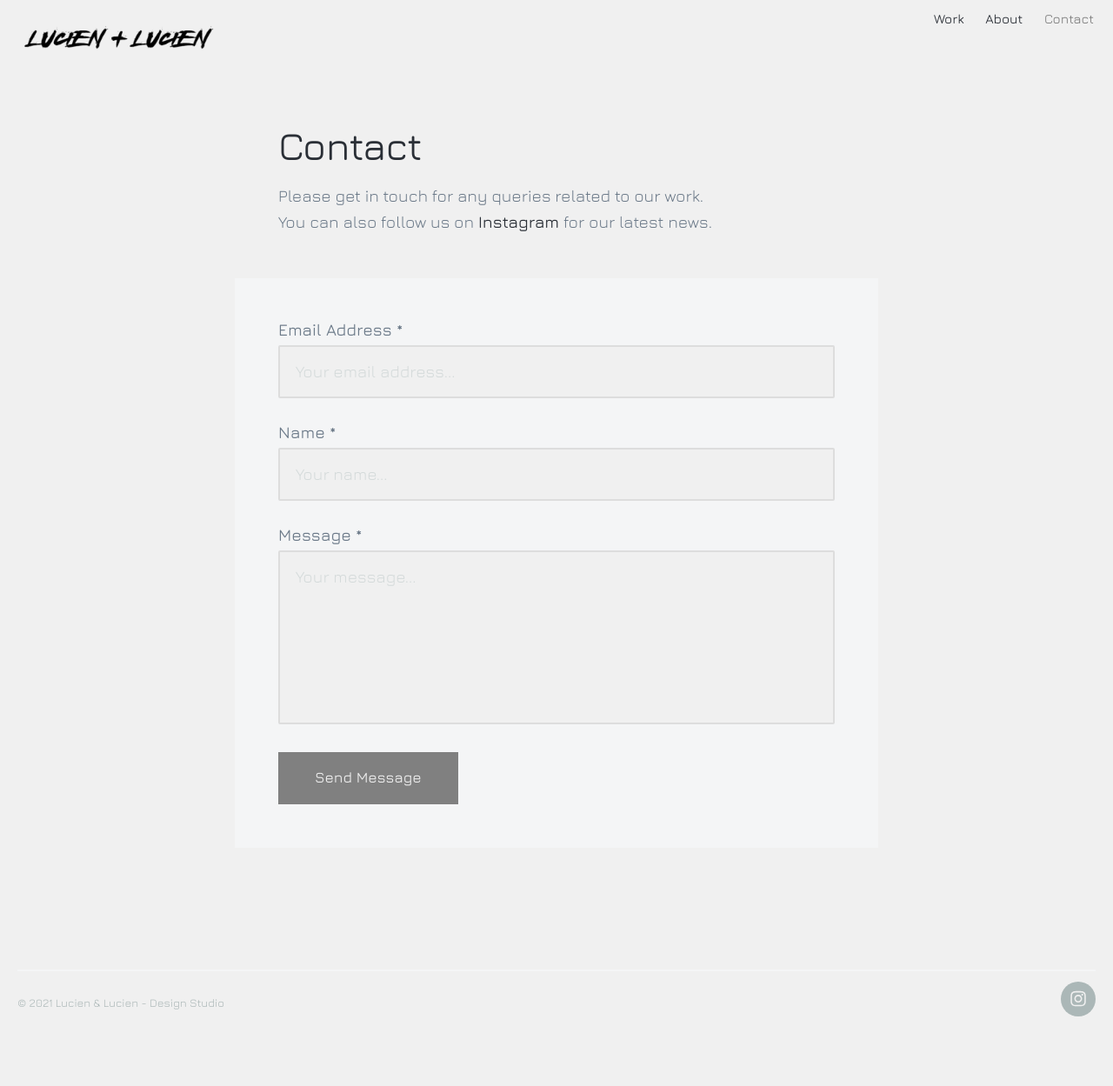
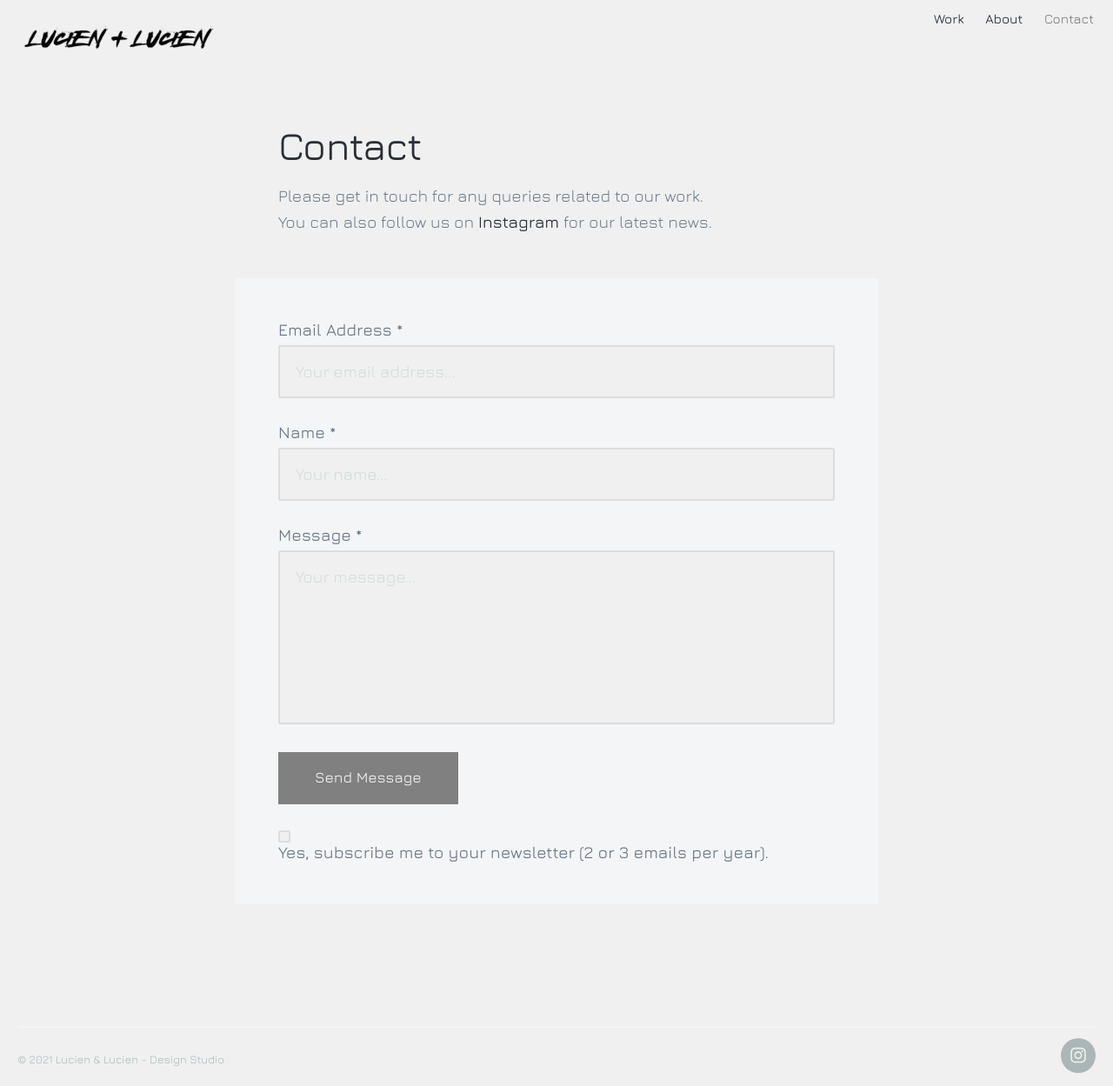
Before and after one commit to kifbv/kifbv.github.io, a Jekyll site: the page built from _pages/contact.md, in a window 1280 px wide. Shown: the whole page at 87% size. Built offline with Jekyll 4.4.1, drawn with Linux system fonts in a browser that asks for light colours; nearby versions of some CDN libraries; before the commit the page ends 1184 px from its top, so only the background shows below that.

Commit message:
add newsletter consent checkbox

```diff
--- a/_includes/contact-form.html
+++ b/_includes/contact-form.html
@@ -25,6 +25,11 @@
 			<input type="submit" value="{{ site.data.settings.contact_settings.send_button_text }}" class="button button--large">
 		</div>
 
+		<div class="contact-form__item">
+                        <input class="contact-form__checkbox" type="checkbox">
+                        <label class="contact-form__label">Yes, subscribe me to your newsletter (2 or 3 emails per year).</label>
+		</div>
+
 	</form>
 
 </div>
--- a/_sass/_includes/_contact-form.scss
+++ b/_sass/_includes/_contact-form.scss
@@ -76,6 +76,30 @@
 	}
 }
 
+.contact-form__checkbox[type=checkbox] {
+        border: 2px solid $border-color;
+        border-radius: 2px;
+	padding: 5px 5px;
+        background: $background-color;
+        color: $text-dark-color;
+
+	@include mq(tabletp) {
+		font-size: $p-medium;
+	}
+
+	@include mq(laptop) {
+		font-size: $p-large;
+	}
+
+	&:focus {
+		outline: none;
+		border-color: $accent-color;
+	}
+}
+.contact-form__checkbox[type=checkbox]:checked {
+        background: $text-dark-color;
+}
+
 .contact-form__input,
 .contact-form__textarea {
 	width: 100%;
```
